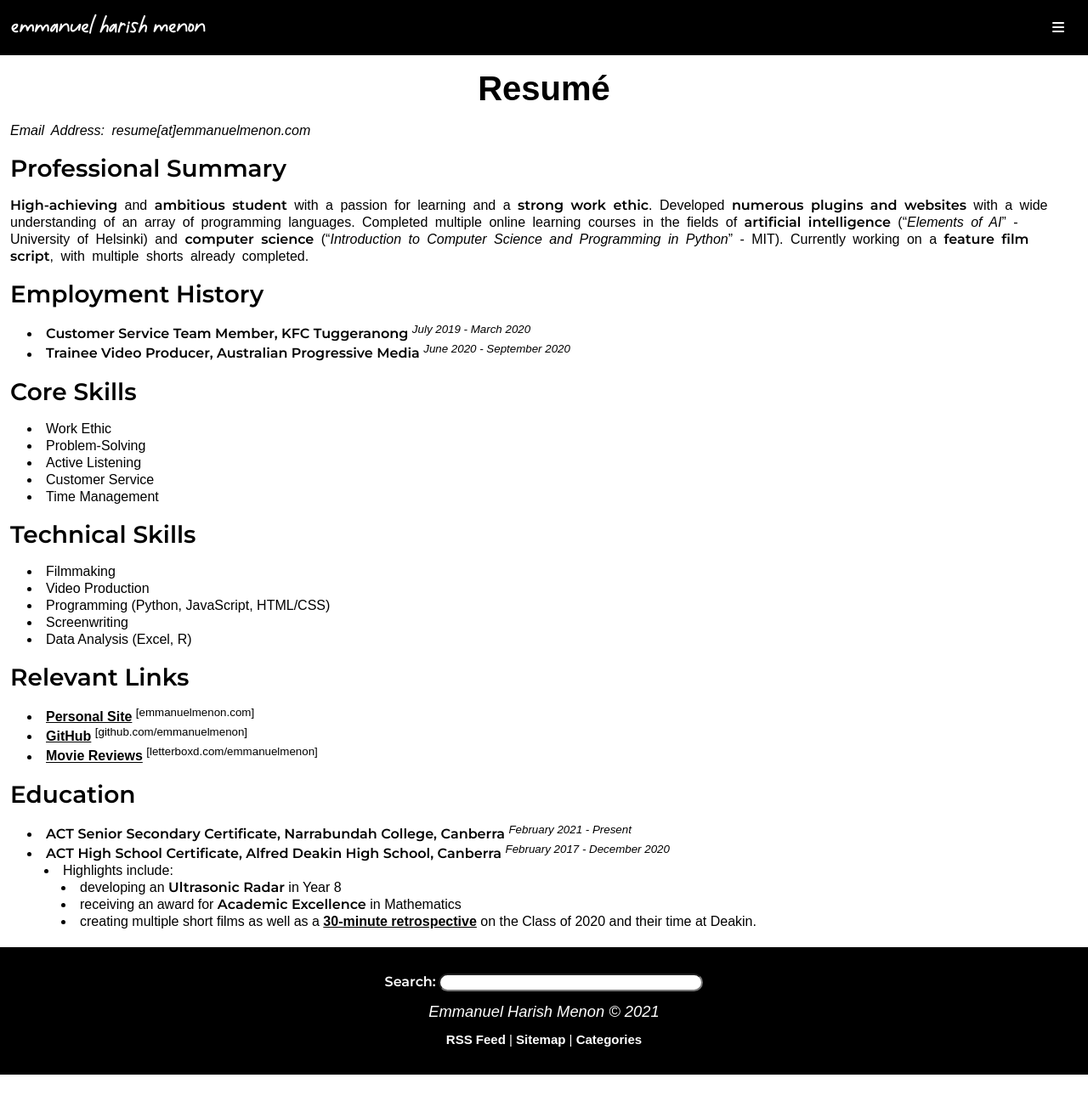
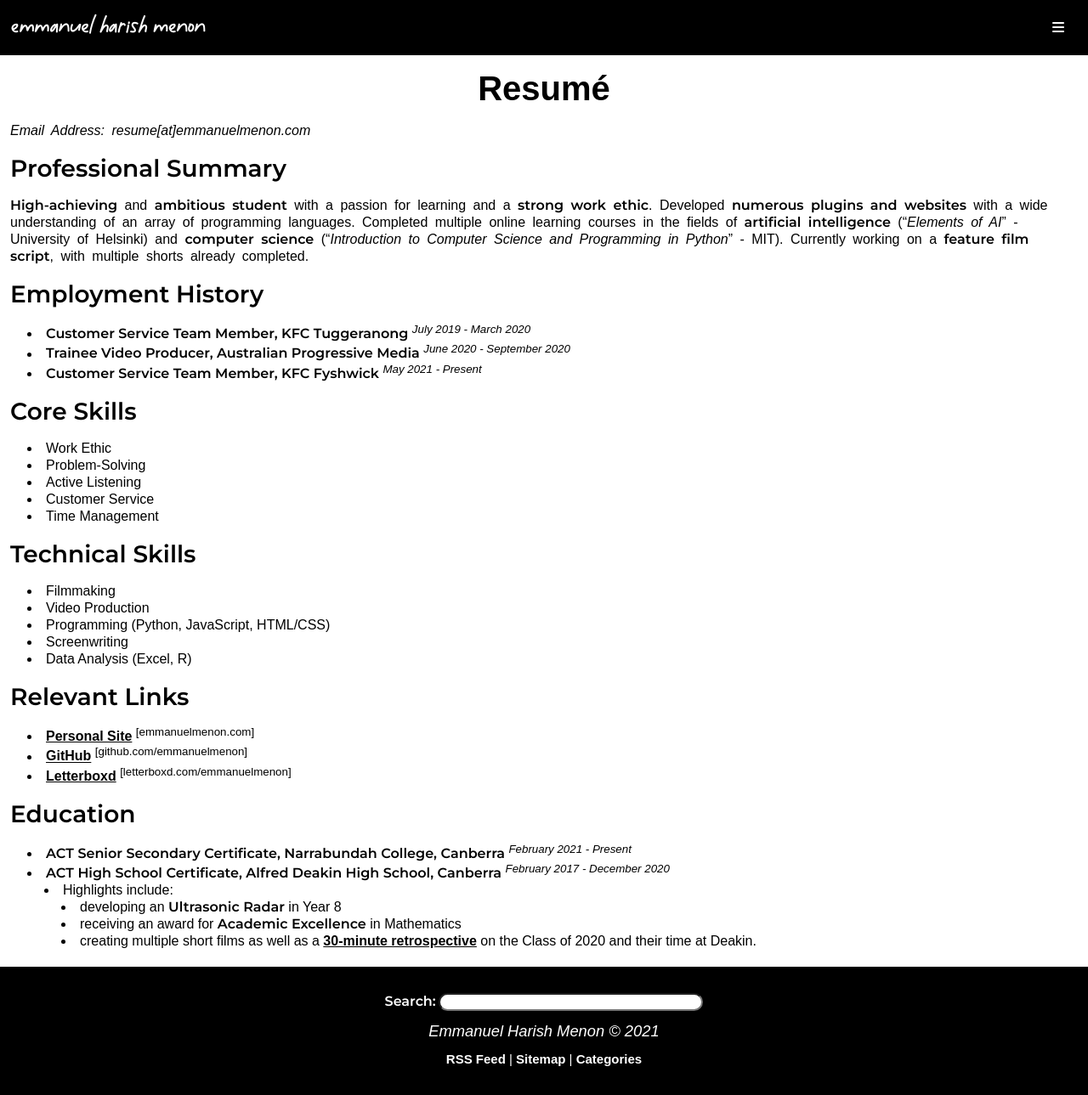
Before and after one commit to emmanuelmenon/emmanuelmenon.github.io, a Jekyll site: the page built from resume.md, in a window 1280 px wide and 1289 px high. Shown: the whole window at 85% size. Built offline with Jekyll 4.4.1, drawn with Linux system fonts in a browser that asks for light colours; nearby versions of some CDN libraries; some web fonts are replaced.

Commit message:
Update resume

```diff
--- a/resume.md
+++ b/resume.md
@@ -11,6 +11,7 @@ title: Resumé
 ## Employment History
 - **Customer Service Team Member, KFC Tuggeranong** <sup>*July 2019 - March 2020*</sup>
 - **Trainee Video Producer, Australian Progressive Media** <sup>*June 2020 - September 2020*</sup>
+- **Customer Service Team Member, KFC Fyshwick** <sup>*May 2021 - Present*</sup>
 
 ## Core Skills
 - Work Ethic
@@ -29,7 +30,7 @@ title: Resumé
 ## Relevant Links
 - [Personal Site](https://emmanuelmenon.com/) <sup>[emmanuelmenon.com]</sup>
 - [GitHub](https://github.com/emmanuelmenon/) <sup>[github.com/emmanuelmenon]</sup>
-- [Movie Reviews](https://letterboxd.com/emmanuelmenon) <sup>[letterboxd.com/emmanuelmenon]</sup>
+- [Letterboxd](https://letterboxd.com/emmanuelmenon) <sup>[letterboxd.com/emmanuelmenon]</sup>
 
 ## Education
 - **ACT Senior Secondary Certificate, Narrabundah College, Canberra** <sup>*February 2021 - Present*</sup>
```
